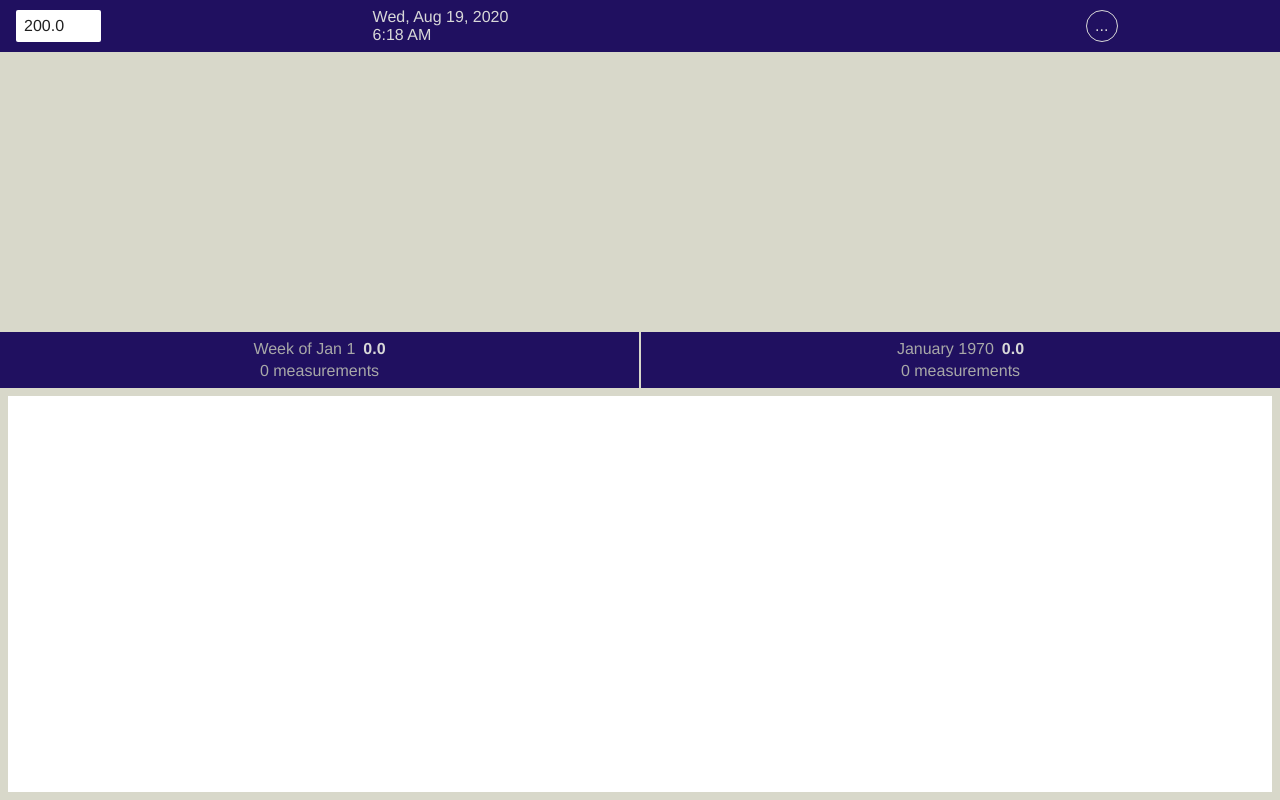
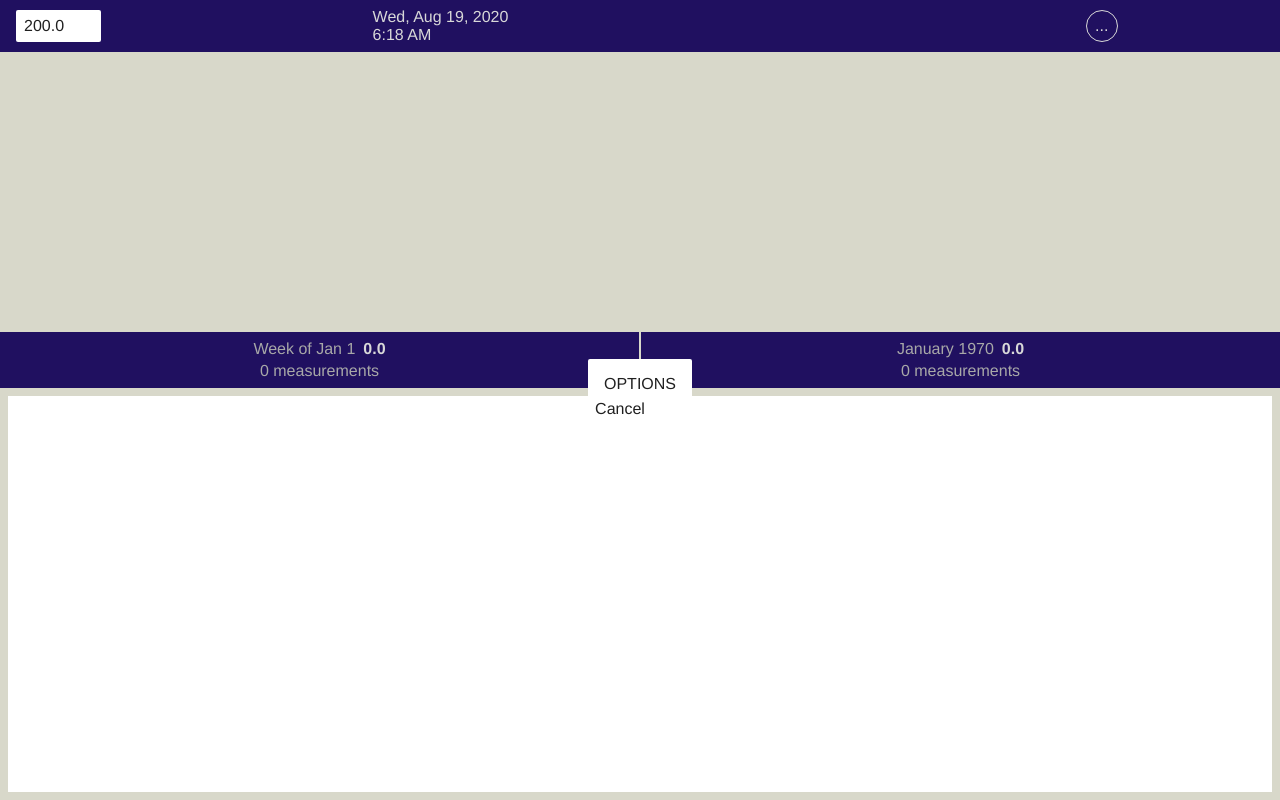
Before and after one commit to philrmass/weight-tracker, a React app: page / in a window 1280 px wide. Both pictures are taken after a click on the button "...". Built offline with nearby package versions, Linux system fonts and the light colour scheme; the HTML template or start-up script is replaced by a standard one.

Commit message:
add modal and options

```diff
--- a/src/components/App.js
+++ b/src/components/App.js
@@ -1,19 +1,36 @@
-import React from 'react';
+import React, { Fragment } from 'react';
 import { connect } from 'react-redux';
 import PropTypes from 'prop-types';
 
+//import { loadData } from '../utilities/files';
 import { getWeek, getMonth } from '../utilities/times';
+import { importWeights, setOptionsOpen } from '../redux/weights/actions';
 import styles from '../styles/App.module.css';
 import Average from './Average';
 import Graph from './Graph';
 import Input from './Input';
+import Modal from './Modal';
+import Options from './Options';
 import Weights from './Weights';
 
 function App({
   weeks,
   months,
+  isOptionsOpen,
+  importWeights,
+  setOptionsOpen,
 }) {
+  console.log('OPT', isOptionsOpen, typeof importWeights, typeof setOptionsOpen);
+  //??? move to App
+  //??? add Modal around options
+  /*
+  async function importFile() {
+    importWeights(await loadData());
+  }
+  */
+
   return (
+    <Fragment>
       <main className={styles.main}>
         <div className={styles.input}>
           <Input />
@@ -42,17 +59,30 @@ function App({
           <Graph />
         </div>
       </main>
+      <Modal isOpen={isOptionsOpen}>
+        <Options />
+      </Modal>
+    </Fragment>
   );
 }
 
 App.propTypes = {
   weeks: PropTypes.arrayOf(PropTypes.object).isRequired,
   months: PropTypes.arrayOf(PropTypes.object).isRequired,
+  isOptionsOpen: PropTypes.bool.isRequired,
+  importWeights: PropTypes.func.isRequired,
+  setOptionsOpen: PropTypes.func.isRequired,
 };
 
 const mapState = (state) => ({
   weeks: state.weights.weeks,
   months: state.weights.months,
+  isOptionsOpen: state.weights.isOptionsOpen,
 });
 
-export default connect(mapState)(App);
+const mapDispatch = {
+  importWeights,
+  setOptionsOpen,
+};
+
+export default connect(mapState, mapDispatch)(App);
--- a/src/components/Graph.js
+++ b/src/components/Graph.js
@@ -15,7 +15,7 @@ function Graph({
 }) {
   const wrap = useRef(null);
   const canvas = useRef(null);
-  const [atMin, setAtMin] = useState(items[0]?.at - getDays(304));
+  const [atMin, setAtMin] = useState(items[0]?.at - getDays(56));
   const [atMax, setAtMax] = useState(items[0]?.at);
 
   window.onresize = () => {
@@ -33,6 +33,7 @@ function Graph({
   }, [items, atMin, atMax]);
 
   //??? remove after testing
+  /*
   const [days, setDays] = useState(1);
   useEffect(() => {
     setAtMin(items[0]?.at - getDays(days));
@@ -45,13 +46,12 @@ function Graph({
       }
     }, 100);
   }, [days]);
-
-  /*
+  */
+  //??? remove after testing
   useEffect(() => {
-    setAtMin(items[0]?.at - getDays(104));
-    setAtMax(items[0]?.at - getDays(0));
+    setAtMin(items[0]?.at - getDays(56));
+    setAtMax(items[0]?.at);
   }, []);
-  */
 
   return (
     <main className={styles.main}>
--- a/src/components/Input.js
+++ b/src/components/Input.js
@@ -3,21 +3,16 @@ import { connect } from 'react-redux';
 import PropTypes from 'prop-types';
 
 import styles from '../styles/Input.module.css';
-import { loadData } from '../utilities/files';
 import { getDate, getTime } from '../utilities/times';
-import { addWeight, importWeights } from '../redux/weights/actions';
+import { addWeight, setOptionsOpen } from '../redux/weights/actions';
 
 function Input({
   addWeight,
-  importWeights,
+  setOptionsOpen,
 }) {
   const now = Date.now();
 
   const [value, setValue] = useState('200.0'); //??? restore ''
-
-  async function importFile() {
-    importWeights(await loadData());
-  }
 
   function handleChange(e) {
     setValue(e.target.value);
@@ -65,7 +60,7 @@ function Input({
         </div>
       </div>
       <div className={styles.buttons}>
-        <button onClick={importFile}>
+        <button onClick={() => setOptionsOpen(true)}>
           ...
         </button>
       </div>
@@ -75,12 +70,12 @@ function Input({
 
 Input.propTypes = {
   addWeight: PropTypes.func.isRequired,
-  importWeights: PropTypes.func.isRequired,
+  setOptionsOpen: PropTypes.func.isRequired,
 };
 
 const mapDispatch = {
   addWeight,
-  importWeights,
+  setOptionsOpen,
 };
 
 export default connect(null, mapDispatch)(Input);
--- /dev/null
+++ b/src/components/Modal.js
@@ -0,0 +1,29 @@
+import React from 'react';
+import PropTypes from 'prop-types';
+import styles from '../styles/Modal.module.css';
+
+function Modal({
+  isOpen = false,
+  children,
+}) {
+  if (!isOpen) {
+    return null;
+  }
+
+  return (
+    <div className={styles.main}>
+      <div className={styles.modal}>
+        <div className={styles.content}>
+          { children }
+        </div>
+      </div>
+    </div>
+  );
+}
+
+Modal.propTypes = {
+  isOpen: PropTypes.bool,
+  children: PropTypes.object,
+};
+
+export default Modal;
--- /dev/null
+++ b/src/components/Options.js
@@ -0,0 +1,32 @@
+import React from 'react';
+import { connect } from 'react-redux';
+import PropTypes from 'prop-types';
+
+import {/* importWeights, */setOptionsOpen } from '../redux/weights/actions';
+
+function Options({
+  setOptionsOpen,
+}) {
+  console.log('OPT', typeof setOptionsOpen);
+
+  return (
+    <div>
+      <div>OPTIONS</div>
+      <button
+        onClick={() => {}}
+      >
+        Cancel
+      </button>
+    </div>
+  );
+}
+
+Options.propTypes = {
+  setOptionsOpen: PropTypes.func.isRequired,
+};
+
+const mapDispatch = {
+  setOptionsOpen,
+};
+
+export default connect(null, mapDispatch)(Options);
--- a/src/redux/weights/actions.js
+++ b/src/redux/weights/actions.js
@@ -1,6 +1,7 @@
 export const ADD_WEIGHT = 'ADD_WEIGHT';
 export const REMOVE_WEIGHT = 'REMOVE_WEIGHT';
 export const IMPORT_WEIGHTS = 'IMPORT_WEIGHTS';
+export const SET_OPTIONS_OPEN = 'SET_OPTIONS_OPEN';
 
 export function addWeight(weight) {
   const at = Date.now();
@@ -25,3 +26,10 @@ export function importWeights(items) {
     items,
   };
 }
+
+export function setOptionsOpen(value) {
+  return {
+    type: SET_OPTIONS_OPEN,
+    value,
+  };
+}
--- a/src/redux/weights/reducer.js
+++ b/src/redux/weights/reducer.js
@@ -6,6 +6,7 @@ import {
   ADD_WEIGHT,
   REMOVE_WEIGHT,
   IMPORT_WEIGHTS,
+  SET_OPTIONS_OPEN,
 } from './actions';
 
 const all = getObject('weightTrackerAll', []);
@@ -13,6 +14,7 @@ const defaultState = {
   all,
   weeks: calculateWeeks(all),
   months: calculateMonths(all),
+  isOptionsOpen: false,
 };
 
 export default function weightsReducer(state = defaultState, action) {
@@ -57,6 +59,11 @@ export default function weightsReducer(state = defaultState, action) {
         months,
       };
     }
+    case SET_OPTIONS_OPEN:
+      return {
+        ...state,
+        isOptionsOpen: action.value,
+      };
     default:
       return state;
   }
--- /dev/null
+++ b/src/styles/Modal.module.css
@@ -0,0 +1,22 @@
+.main {
+  position: fixed;
+  top: 0;
+  left: 0;
+  display: flex;
+  justify-content: center;
+  align-items: center;
+  height: 100vh;
+  width: 100vw;
+  background: var(--bg-overlay);
+}
+
+.modal {
+  padding: 8px;
+  margin: 8px;
+  background: white;
+  border-radius: 2px;
+}
+
+.content {
+  padding: 8px;
+}
--- a/src/utilities/graph.js
+++ b/src/utilities/graph.js
@@ -80,12 +80,10 @@ function renderTimeLines(ctx, scl, lim) {
   const dayMs = 1000 * 60 * 60 * 24;
   const daysWide = (lim.atMax - lim.atMin) / dayMs;
 
-  //??? change colors to gray and blue
-  //??? figure out why mweeks/month disppear
-  if (daysWide < 75) {
+  if (daysWide < 60) {
     renderDayLines(ctx, scl, lim, 0);
     renderWeekLines(ctx, scl, lim, 1);
-  } else if (daysWide < 200) {
+  } else if (daysWide < 250) {
     renderWeekLines(ctx, scl, lim, 0);
     renderMonthLines(ctx, scl, lim, 1);
   } else {
@@ -94,13 +92,13 @@ function renderTimeLines(ctx, scl, lim) {
   }
 }
 
-function renderDayLines(ctx, scl, lim) {
+function renderDayLines(ctx, scl, lim, type) {
   const dayMs = 1000 * 60 * 60 * 24;
   const dayMin = getDayStart(lim.atMin) + dayMs;
-  const dayMax = getDayStart(lim.atMax);
+  const dayMax = getDayStart(lim.atMax) + dayMs;
 
-  ctx.lineWidth = 0.5;
-  ctx.strokeStyle = '#a8a8a8';
+  setLine(ctx, type);
+
   ctx.beginPath();
   for (let i = dayMin; i <= dayMax; i+= dayMs) {
     const x = scl.x(i);
@@ -111,13 +109,13 @@ function renderDayLines(ctx, scl, lim) {
   ctx.stroke();
 }
 
-function renderWeekLines(ctx, scl, lim) {
+function renderWeekLines(ctx, scl, lim, type) {
   const weekMs = 1000 * 60 * 60 * 24 * 7;
   const weekMin = getWeekStart(lim.atMin) + weekMs;
-  const weekMax = getWeekStart(lim.atMax);
+  const weekMax = getWeekStart(lim.atMax) + weekMs;
 
-  ctx.lineWidth = 1;
-  ctx.strokeStyle = '#9090ff';
+  setLine(ctx, type);
+
   ctx.beginPath();
   for (let i = weekMin; i <= weekMax; i+= weekMs) {
     const x = scl.x(i);
@@ -128,11 +126,11 @@ function renderWeekLines(ctx, scl, lim) {
   ctx.stroke();
 }
 
-function renderMonthLines(ctx, scl, lim) {
+function renderMonthLines(ctx, scl, lim, type) {
   const monthMax = getMonthStart(lim.atMax);
 
-  ctx.lineWidth = 1;
-  ctx.strokeStyle = '#60d060';
+  setLine(ctx, type);
+
   ctx.beginPath();
   let offset = 1;
   let i = getMonthStart(lim.atMin, offset);
@@ -148,11 +146,11 @@ function renderMonthLines(ctx, scl, lim) {
   ctx.stroke();
 }
 
-function renderYearLines(ctx, scl, lim) {
+function renderYearLines(ctx, scl, lim, type) {
   const yearMax = getYearStart(lim.atMax);
 
-  ctx.lineWidth = 2;
-  ctx.strokeStyle = '#ff8060';
+  setLine(ctx, type);
+
   ctx.beginPath();
   let offset = 1;
   let i = getYearStart(lim.atMin, offset);
@@ -173,8 +171,8 @@ function renderWeightLines(ctx, scl, lim) {
   const min5 = Math.ceil(lim.weightMin / 5);
   const max5 = Math.floor(lim.weightMax / 5);
 
-  ctx.lineWidth = 1;
-  ctx.strokeStyle = '#9090ff';
+  setLine(ctx, 1);
+
   ctx.beginPath();
   for (let i = min5; i <= max5; i++) {
     const weight = div * i;
@@ -188,8 +186,8 @@ function renderWeightLines(ctx, scl, lim) {
   const min = Math.ceil(lim.weightMin);
   const max = Math.floor(lim.weightMax);
 
-  ctx.lineWidth = 0.5;
-  ctx.strokeStyle = '#a8a8a8';
+  setLine(ctx, 0);
+
   ctx.beginPath();
   for (let i = min; i <= max; i++) {
     const y = scl.y(i);
@@ -204,8 +202,8 @@ function renderWeightLines(ctx, scl, lim) {
 }
 
 function renderWeights(ctx, scl, items) {
-  ctx.lineWidth = 1;
-  ctx.strokeStyle = '#ff2105';
+  setLine(ctx, 2);
+
   ctx.beginPath();
   ctx.moveTo(scl.x(items[0].at), scl.y(items[0].weight));
 
@@ -215,3 +213,20 @@ function renderWeights(ctx, scl, items) {
 
   ctx.stroke();
 }
+
+function setLine(ctx, type) {
+  switch(type) {
+    case 0:
+      ctx.lineWidth = 0.5;
+      ctx.strokeStyle = '#a8a8a8';
+      break;
+    case 1:
+      ctx.lineWidth = 1;
+      ctx.strokeStyle = '#9090ff';
+      break;
+    case 2:
+      ctx.lineWidth = 1;
+      ctx.strokeStyle = '#ff2105';
+      break;
+  }
+}
```
Also changed, not shown: 1 other file (tests, documents, lock files or other folders). Lines whose indentation alone changed are shown as unchanged.
